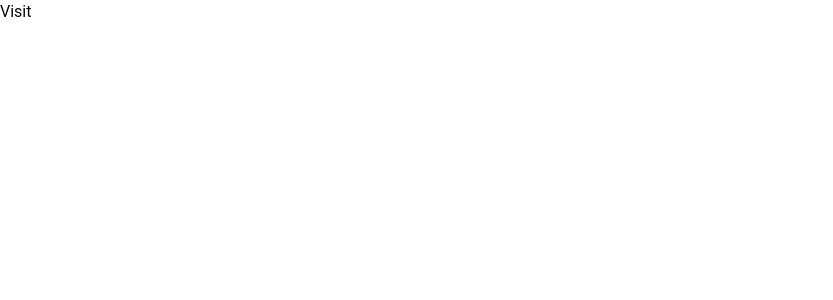
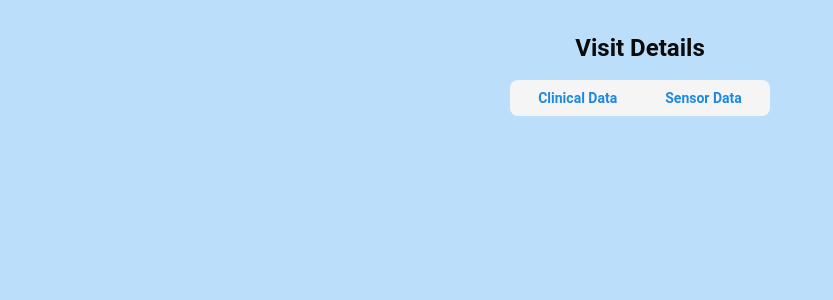
Before and after one commit to anandaashish74711/nin-frontend, a React (Vite) app: page /visit/1 in a window 1280 px wide. Shown: the top 300 px of the page, without its empty margins (0-833 px from the left). Built offline with nearby package versions, Linux system fonts and the light colour scheme.

Commit message:
visitPage

```diff
--- a/package.json
+++ b/package.json
@@ -15,6 +15,7 @@
     "@material-tailwind/react": "^2.1.10",
     "@radix-ui/react-icons": "^1.3.0",
     "@radix-ui/react-slot": "^1.1.0",
+    "@radix-ui/react-tabs": "^1.1.0",
     "@reduxjs/toolkit": "^2.2.7",
     "class-variance-authority": "^0.7.0",
     "clsx": "^2.1.1",
--- /dev/null
+++ b/src/components/ui/tabs.tsx
@@ -0,0 +1,53 @@
+import * as React from "react"
+import * as TabsPrimitive from "@radix-ui/react-tabs"
+
+import { cn } from "@/lib/utils"
+
+const Tabs = TabsPrimitive.Root
+
+const TabsList = React.forwardRef<
+  React.ElementRef<typeof TabsPrimitive.List>,
+  React.ComponentPropsWithoutRef<typeof TabsPrimitive.List>
+>(({ className, ...props }, ref) => (
+  <TabsPrimitive.List
+    ref={ref}
+    className={cn(
+      "inline-flex h-9 items-center justify-center rounded-lg bg-muted p-1 text-muted-foreground",
+      className
+    )}
+    {...props}
+  />
+))
+TabsList.displayName = TabsPrimitive.List.displayName
+
+const TabsTrigger = React.forwardRef<
+  React.ElementRef<typeof TabsPrimitive.Trigger>,
+  React.ComponentPropsWithoutRef<typeof TabsPrimitive.Trigger>
+>(({ className, ...props }, ref) => (
+  <TabsPrimitive.Trigger
+    ref={ref}
+    className={cn(
+      "inline-flex items-center justify-center whitespace-nowrap rounded-md px-3 py-1 text-sm font-medium ring-offset-background transition-all focus-visible:outline-none focus-visible:ring-2 focus-visible:ring-ring focus-visible:ring-offset-2 disabled:pointer-events-none disabled:opacity-50 data-[state=active]:bg-background data-[state=active]:text-foreground data-[state=active]:shadow",
+      className
+    )}
+    {...props}
+  />
+))
+TabsTrigger.displayName = TabsPrimitive.Trigger.displayName
+
+const TabsContent = React.forwardRef<
+  React.ElementRef<typeof TabsPrimitive.Content>,
+  React.ComponentPropsWithoutRef<typeof TabsPrimitive.Content>
+>(({ className, ...props }, ref) => (
+  <TabsPrimitive.Content
+    ref={ref}
+    className={cn(
+      "mt-2 ring-offset-background focus-visible:outline-none focus-visible:ring-2 focus-visible:ring-ring focus-visible:ring-offset-2",
+      className
+    )}
+    {...props}
+  />
+))
+TabsContent.displayName = TabsPrimitive.Content.displayName
+
+export { Tabs, TabsList, TabsTrigger, TabsContent }
--- a/src/pages/Home.tsx
+++ b/src/pages/Home.tsx
@@ -46,7 +46,7 @@
   IHub-Data IIIT Hyderabad
 </h1>
 <p className="mt-4 text-lg text-gray-200 max-w-2xl">
-  **Glucare** harnesses advanced data analysis and cutting-edge technology to measure glucose levels, aiming to predict and prevent diabetes.
+  Glucose-Care harnesses advanced data analysis and cutting-edge technology to measure glucose levels, aiming to predict and prevent diabetes.
 </p>
 
 
--- a/src/redux/slices/api.tsx
+++ b/src/redux/slices/api.tsx
@@ -2,14 +2,17 @@
 
 export const patientApi = createApi({
   reducerPath: 'patientApi',
-  baseQuery: fetchBaseQuery({ baseUrl: 'http://localhost:3002/api' }), // Correct base URL
+  baseQuery: fetchBaseQuery({ baseUrl: 'http://localhost:3002/api' }),
   endpoints: (builder) => ({
     getPatients: builder.query({
       query: () => '/getallpatients',
     }),
     getPatientDetails: builder.query({
-      query: (ehrId) => `/getvisitsbypatientid?ehrId=${ehrId}`, // Correct dynamic query
+      query: (ehrId) => `/getvisitsbypatientid?ehrId=${ehrId}`,
     }),
+    getvisitWiseData: builder.query({
+      query:(compositionId)=>`/getallClinicalData?compositionUid=${compositionId}`,
+    })
   }),
 });
 
--- /dev/null
+++ b/src/screen/ClinicalData.tsx
@@ -0,0 +1,14 @@
+function ClinicalData() {
+
+
+  return (
+  <div className="min-h-screen p-8 bg-blue-100 flex flex-col">
+      <h1>ClinicalData</h1>
+
+
+
+    </div>
+  );
+}
+
+export default ClinicalData;
--- a/src/screen/Patient.tsx
+++ b/src/screen/Patient.tsx
@@ -1,6 +1,7 @@
 import React from 'react';
 import { useGetPatientDetailsQuery } from '../redux/slices/api';
-import { useParams } from 'react-router-dom';
+import { useParams, useNavigate } from 'react-router-dom'; // Add useNavigate
+import { Button } from "@/components/ui/button";
 import {
   Card,
   CardContent,
@@ -33,6 +34,7 @@
 
 const PatientVisits: React.FC = () => {
   const { id: selectedEhrId } = useParams<{ id: string }>();
+  const navigate = useNavigate(); // Initialize navigate
   const { data: visits, error: visitError, isLoading: visitsLoading } = useGetPatientDetailsQuery(selectedEhrId, {
     skip: !selectedEhrId,
   });
@@ -43,19 +45,23 @@
     return <div>{errorMessage}</div>;
   }
 
+  const handleOnClickVisit = (compositionId: string) => {
+    navigate(`/visit/${compositionId}`);
+    console.log(`Viewing Visit ID: ${compositionId}`);
+  };
+
   return (
     <div className="min-h-screen p-8 bg-blue-100 flex flex-col">
-      <Card  className="bg-white bg-opacity-70">
+      <Card className="bg-white bg-opacity-70">
         <CardContent>
-          <h2 className="text-lg font-bold mt-6 mb-4">Visits List
-
-          </h2>
+          <h2 className="text-lg font-bold mt-6 mb-4">Visits List</h2>
           {visits && visits.visits.length > 0 ? (
             <Table>
               <TableHeader>
                 <TableRow>
                   <TableHead>Visit ID</TableHead>
                   <TableHead>Date</TableHead>
+                  <TableHead>Actions</TableHead>
                 </TableRow>
               </TableHeader>
               <TableBody>
@@ -63,6 +69,9 @@
                   <TableRow key={visit.id}>
                     <TableCell>visit{visit.id}</TableCell>
                     <TableCell>{formatDate(visit.visitDate)}</TableCell>
+                    <TableCell className="text-center w-1/5">
+                      <Button variant="outline" onClick={() => handleOnClickVisit(visit.compositionId)}>View</Button>
+                    </TableCell>
                   </TableRow>
                 ))}
               </TableBody>
--- /dev/null
+++ b/src/screen/SensorData.tsx
@@ -0,0 +1,18 @@
+
+
+
+
+function SensorData() {
+
+
+  return (
+  <div className="min-h-screen p-8 bg-blue-100 flex flex-col">
+      <h1>SensorData</h1>
+
+
+
+    </div>
+  );
+}
+
+export default SensorData;
--- a/src/screen/Visit.tsx
+++ b/src/screen/Visit.tsx
@@ -1,9 +1,39 @@
+import { useParams } from "react-router-dom";
+import { Tabs, TabsContent, TabsList, TabsTrigger } from "@/components/ui/tabs";
+import SensorData from "./SensorData";
+import ClinicalData from "./ClinicalData";
+
+function Visit() {
+  const { id: compositionId } = useParams<{ id: string }>();
+
+  return (
+    <div className="min-h-screen p-8 bg-blue-100 flex flex-col items-center">
+      <h1 className="text-2xl font-bold mb-4">Visit Details</h1>
 
 
-function Visit() {
-  return (
-    <div>Visit</div>
-  )
+      <Tabs defaultValue="account" className="">
+        <TabsList className="">
+          <TabsTrigger
+            value="ClinicalData"
+            className="rounded-full px-6 py-2 font-semibold text-blue-600 bg-gray-100 hover:bg-blue-100 transition-colors">
+            Clinical Data
+          </TabsTrigger>
+          <TabsTrigger
+            value="Sensor Data"
+            className="rounded-full px-6 py-2 font-semibold text-blue-600 bg-gray-100 hover:bg-blue-100 transition-colors">
+            Sensor Data
+          </TabsTrigger>
+        </TabsList>
+
+        <TabsContent value="Sensor Data" className="">
+          <SensorData />
+        </TabsContent>
+        <TabsContent value="ClinicalData" className="">
+          <ClinicalData />
+        </TabsContent>
+      </Tabs>
+    </div>
+  );
 }
 
-export default Visit
+export default Visit;
```
Also changed, not shown: 1 other file (tests, documents, lock files or other folders).
